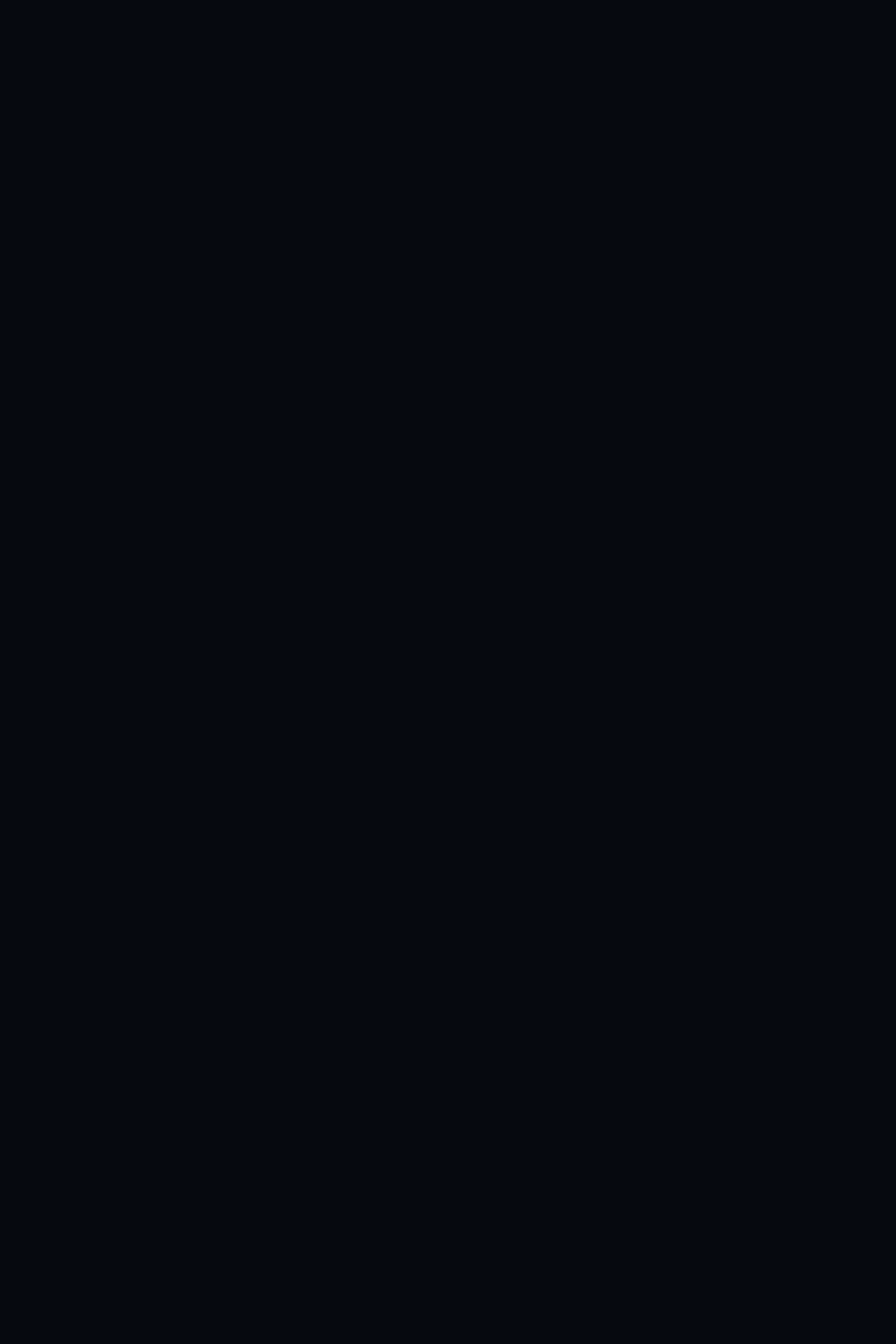
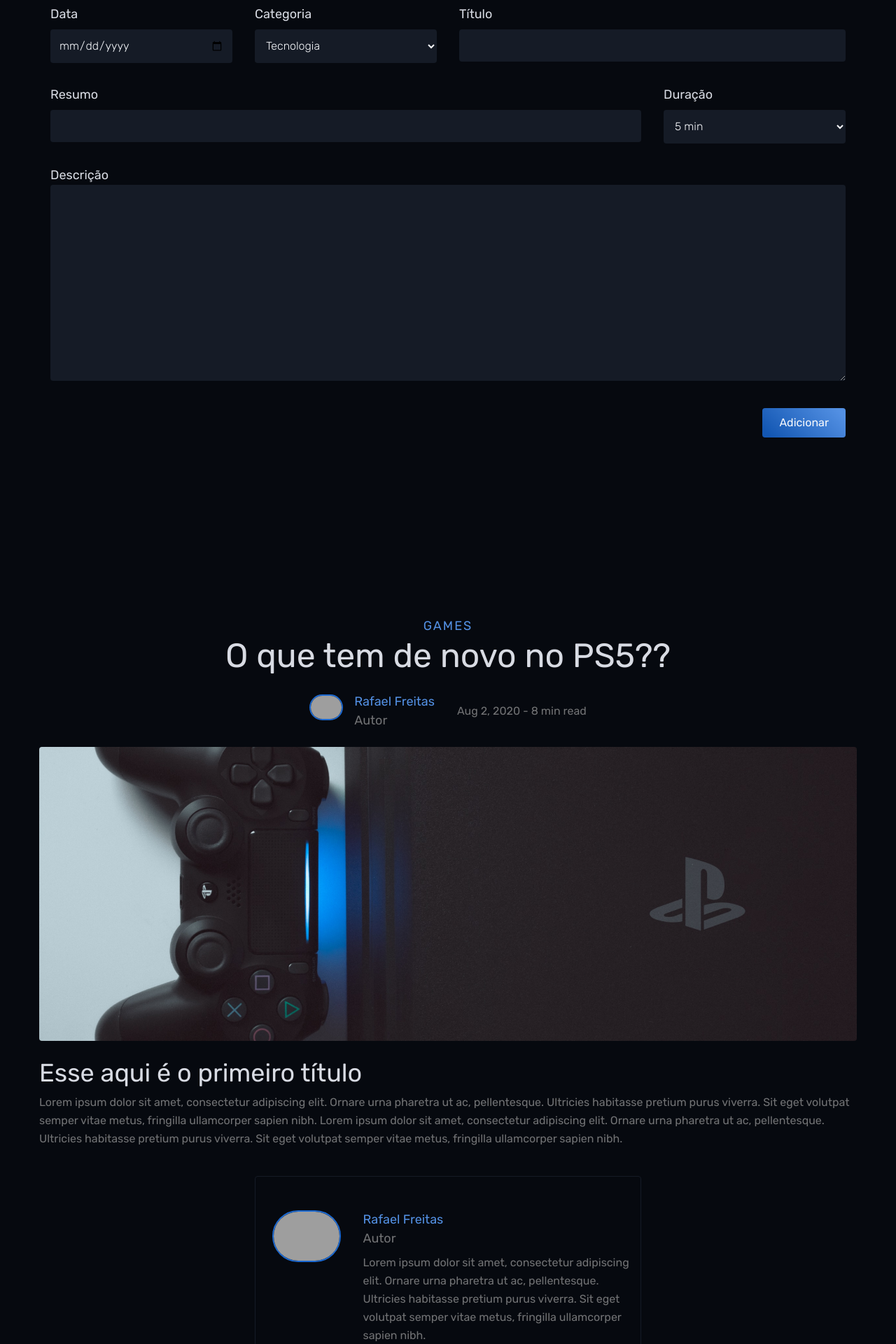
Before and after one commit to Rafaa-Freitas/blog, a React app: page / in a window 1280 px wide. Shown: the part 5500-7420 px from the top of the page at 70% size. Before the commit the page ends 5271 px from the top, so only its background shows below. Built offline with nearby package versions, Linux system fonts and the light colour scheme; grey boxes are pictures that could not be loaded; the HTML template or start-up script is replaced by a standard one.

Commit message:
Post and AddPost components

```diff
--- a/src/App.tsx
+++ b/src/App.tsx
@@ -1,10 +1,12 @@
 import './App.css';
+import AddPost from './components/AddPost';
 import Banner from './components/Banner';
 import Header from './components/Header';
 import Hero from './components/Hero';
 import Login from './components/Login';
 import MainPosts from './components/MainPosts';
 import MostViewed from './components/MostViewed';
+import Post from './components/Post';
 import Profile from './components/Profile';
 
 function App() {
@@ -17,6 +19,8 @@
       <Banner></Banner>
       <Login></Login>
       <Profile></Profile>
+      <AddPost></AddPost>
+      <Post></Post>
     </>
   );
 }
--- /dev/null
+++ b/src/components/AddPost.tsx
@@ -0,0 +1,89 @@
+import React from 'react';
+
+function AddPost() {
+  return (
+    <section className="container-layout">
+      <h3>Adicionar um novo post</h3>
+      <p className="mt-2">
+        Preencha os campos abaixo para adicionar um novo post ao blog.
+      </p>
+
+      <form action="">
+        <div className="flex flex-wrap w-full">
+          <div className="w-grid-3 max-lg:w-grid-12 m-4">
+            <label htmlFor="date">
+              <h6>Data</h6>
+            </label>
+
+            <input className="mt-2" type="date" id="date" name="date" />
+          </div>
+
+          <div className="w-grid-3 max-lg:w-grid-12 m-4">
+            <label htmlFor="category">
+              <h6>Categoria</h6>
+            </label>
+
+            <select className="mt-2" id="category" name="category">
+              <option value="tecnologia">Tecnologia</option>
+              <option value="games">Games</option>
+              <option value="cinema">Cinema</option>
+              <option value="fotografia">Fotografia</option>
+            </select>
+          </div>
+
+          <div className="w-grid-6 max-lg:w-grid-12 m-4">
+            <label htmlFor="title">
+              <h6>Título</h6>
+            </label>
+
+            <input className="mt-2" type="text" id="title" name="title" />
+          </div>
+        </div>
+
+        <div className="flex flex-wrap w-full">
+          <div className="w-grid-9 max-lg:w-grid-12 m-4">
+            <label htmlFor="resume">
+              <h6>Resumo</h6>
+            </label>
+
+            <input className="mt-2" type="text" id="resume" name="resume" />
+          </div>
+
+          <div className="w-grid-3 max-lg:w-grid-12 m-4">
+            <label htmlFor="duration">
+              <h6>Duração</h6>
+            </label>
+
+            <select className="mt-2" name="duration" id="duration">
+              <option value="5">5 min</option>
+              <option value="7">7 min</option>
+              <option value="10">10 min</option>
+              <option value="15">15 min</option>
+            </select>
+          </div>
+
+          <div className="flex flex-wrap w-full">
+            <div className="w-grid-12 m-4">
+              <label htmlFor="description">
+                <h6>Descrição</h6>
+              </label>
+
+              <textarea
+                name="description"
+                id="description"
+                className="w-full"
+                rows={10}
+              ></textarea>
+            </div>
+          </div>
+
+          <div className="flex w-full justify-end mt-4">
+            <button className="btn mr-4">Adicionar</button>
+          </div>
+        </div>
+      </form>
+    </section>
+  );
+}
+
+export default AddPost;
--- /dev/null
+++ b/src/components/Post.tsx
@@ -0,0 +1,78 @@
+import React from 'react';
+
+function Post() {
+  return (
+    <section className="container-layout">
+      <h6 className="uppercase text-center tracking-[2px] text-primary-light">
+        Games
+      </h6>
+
+      <h3 className="text-center">O que tem de novo no PS5??</h3>
+
+      <div className="flex justify-center items-center my-6">
+        <div className="profile">
+          <img
+            src="./images/rafaelfreitas.png"
+            className="profile-img"
+            alt="Autor"
+          />
+        </div>
+
+        <div className="ml-4">
+          <h6 className="text-primary-light">Rafael Freitas</h6>
+          <h6 className="text-gray-5">Autor</h6>
+        </div>
+
+        <p className="ml-8 text-gray-5">Aug 2, 2020 - 8 min read</p>
+      </div>
+
+      <div className="img-banner overflow-hidden">
+        <img src="./images/05.png" alt="Imagem do post" />
+      </div>
+
+      <div className="flex flex-wrap w-full my-6">
+        <h4>Esse aqui é o primeiro título</h4>
+
+        <p className="mt-2">
+          Lorem ipsum dolor sit amet, consectetur adipiscing elit. Ornare urna
+          pharetra ut ac, pellentesque. Ultricies habitasse pretium purus
+          viverra. Sit eget volutpat semper vitae metus, fringilla ullamcorper
+          sapien nibh. Lorem ipsum dolor sit amet, consectetur adipiscing elit.
+          Ornare urna pharetra ut ac, pellentesque. Ultricies habitasse pretium
+          purus viverra. Sit eget volutpat semper vitae metus, fringilla
+          ullamcorper sapien nibh.
+        </p>
+      </div>
+
+      <div className="flex flex-wrap w-full my-6 justify-center">
+        <div className="w-grid-12 lg:w-grid-6 m-4 py-4 card">
+          <div className="flex flex-wrap w-full">
+            <div className="w-grid-12 lg:w-grid-3 m-4 py-4 pl-2 justify-center">
+              <div>
+                <img
+                  src="./images/rafaelfreitas.png"
+                  alt="Autor"
+                  className="profile-img"
+                />
+              </div>
+            </div>
+
+            <div className="w-grid-12 lg:w-grid-9 m-4 py-4">
+              <h6 className="text-primary-light">Rafael Freitas</h6>
+
+              <h6 className="text-gray-5">Autor</h6>
+              <p className="mt-2">
+                Lorem ipsum dolor sit amet, consectetur adipiscing elit. Ornare
+                urna pharetra ut ac, pellentesque. Ultricies habitasse pretium
+                purus viverra. Sit eget volutpat semper vitae metus, fringilla
+                ullamcorper sapien nibh.
+              </p>
+            </div>
+          </div>
+        </div>
+      </div>
+    </section>
+  );
+}
+
+export default Post;
--- a/src/index.css
+++ b/src/index.css
@@ -47,6 +47,11 @@
 
 input {
   @apply accent-primary-normal;
+}
+
+select,
+option {
+  @apply h-[48px];
 }
 
 input,
```
Also changed, not shown: public/images/05.png (added).
